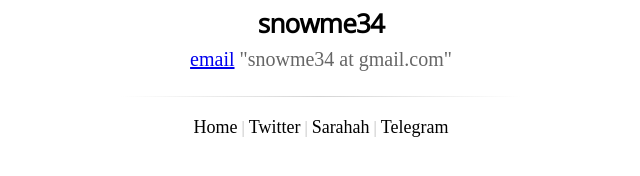
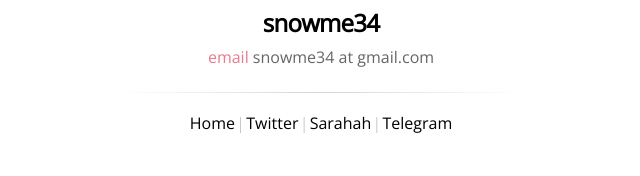
Before and after one commit to snowme34/contact.snowme34.com, a plain HTML site: page index.html in a window 1280 px wide. Shown: the part 356-532 px from the top of the page, without its empty margins (319-959 px from the left). Drawn offline with nearby package versions, Linux system fonts and the light colour scheme.

Commit message:
update fonts

```diff
--- a/css/styles.css
+++ b/css/styles.css
@@ -102,6 +102,13 @@
   to {
     opacity: 1;
   }
+}
+
+.fadeInFromNone {
+  -webkit-animation: fadeInFromNone 1s ease-out;
+  -moz-animation: fadeInFromNone 1s ease-out;
+  -o-animation: fadeInFromNone 1s ease-out;
+  animation: fadeInFromNone 1s ease-out;
 }
 
 /*! normalize.css v8.0.1 | MIT License | github.com/necolas/normalize.css */
@@ -249,7 +256,8 @@
 }
 
 .content-home .name {
-  font-size: 26px;
+  font-family: 'Open Sans', sans-serif;
+  font-size: 1.5rem;
   font-weight: bold;
   font-style: normal;
   line-height: 50px;
@@ -259,7 +267,8 @@
 }
 
 .content-home .subtitle {
-  font-size: 20px;
+  font-family: 'Open Sans', sans-serif;
+  font-size: 1rem;
   font-weight: 200;
   margin-bottom: 26px;
   color: #666;
@@ -274,7 +283,8 @@
 }
 
 .content-home .nav .item a {
-  font-size: 18px;
+  font-family: 'Open Sans', sans-serif;
+  font-size: 1rem;
   display: inline-block;
   text-align: center;
   text-decoration: none;
--- a/index.html
+++ b/index.html
@@ -28,7 +28,8 @@
 
   <link rel="icon" href="favicon.ico">
 
-  <link href="css/styles.min.css?v=1" rel="stylesheet">
+  <!-- <link href="css/styles.min.css?v=1" rel="stylesheet"> -->
+  <link href="css/styles.css" rel="stylesheet">
   <link href="https://fonts.googleapis.com/css?family=Open+Sans" rel="stylesheet">
 
   <!-- Global site tag (gtag.js) - Google Analytics -->
@@ -43,17 +44,17 @@
 <body>
   <div class="content-home text-center">
 
-    <a class="avatar" href="https://snowme34.com">
+    <a class="avatar fadeInFromNone" href="https://snowme34.com">
       <img src="https://s.gravatar.com/avatar/964f79ac3eef7d0d073e6b42793810f8?s=150" alt="">
     </a>
-    <h1 class="name" style="font-family: 'Open Sans', sans-serif">
+    <h1 class="name">
       snowme34
     </h1>
     <!-- <div class="subtitle">
-      <a href="mailto:contact@snowme34.com" ref="me" target="_self">email</a> &#34;contact at snowme34.com&#34;
+      <a href="mailto:contact@snowme34.com" ref="me" target="_self" style="text-decoration:none">email</a> &#34;contact at snowme34.com&#34;
     </div> -->
     <div class="subtitle">
-      <a href="mailto:snowme34@gmail.com" rel="me" target="_self">email</a> &#34;snowme34 at gmail.com&#34;
+      <a href="mailto:snowme34@gmail.com" rel="me" target="_self" style="text-decoration:none; color:#E87A90">email</a> snowme34 at gmail.com
     </div>
 
     <hr>
```
Also changed, not shown: css/styles.min.css.
